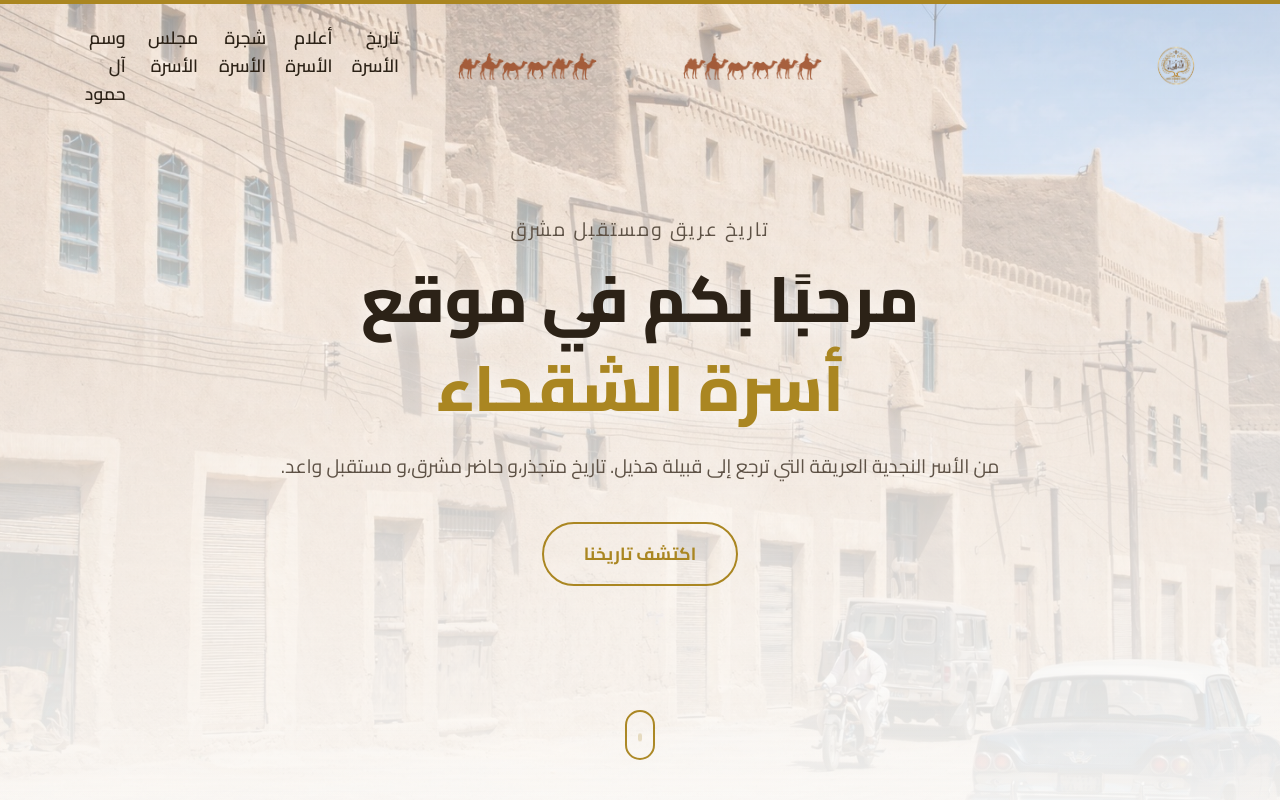
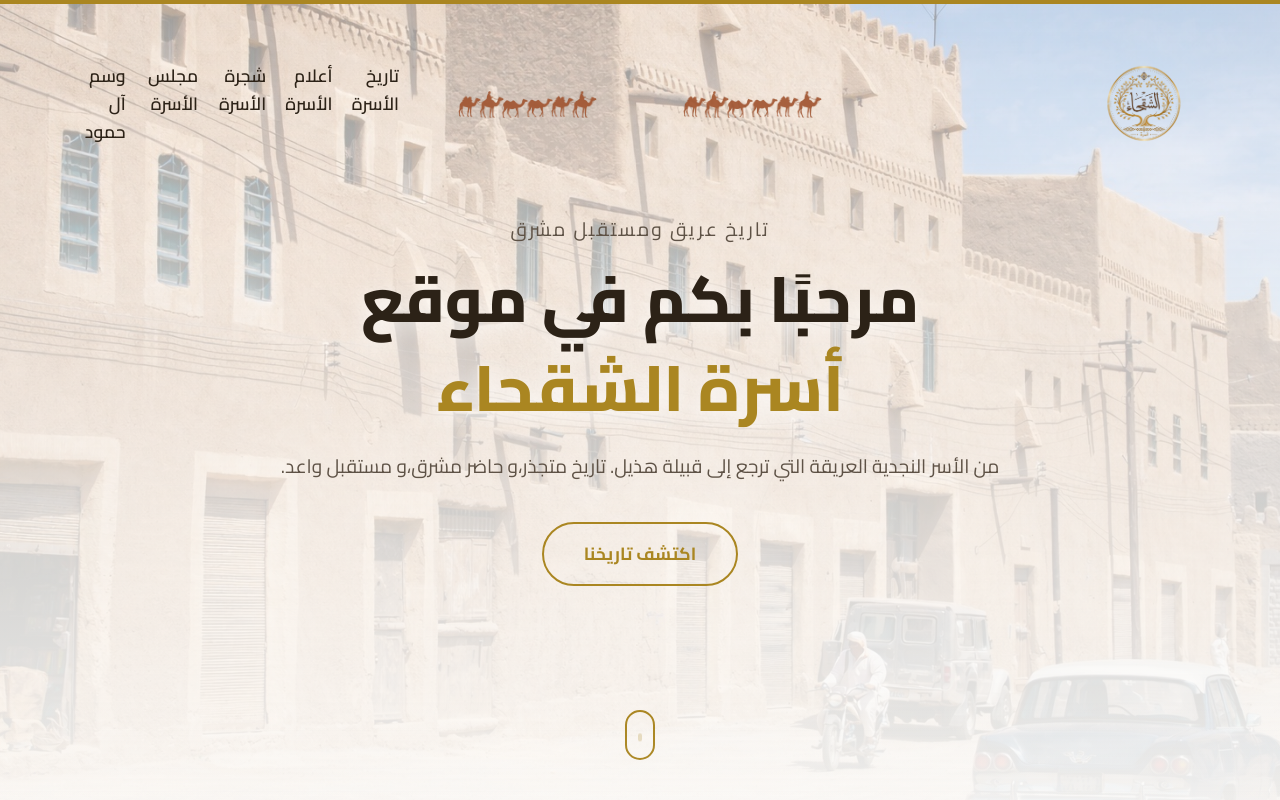
Before and after one commit to Alshagha/alshagha-website, a React (Vite) app: page / in a window 1280 px wide. Shown: the top 800 px of the page. Built offline with nearby package versions, Linux system fonts and the light colour scheme.

Commit message:
Update Navbar.css

```diff
--- a/src/components/Navbar.css
+++ b/src/components/Navbar.css
@@ -33,7 +33,7 @@
 }
 
 .navbar-logo {
-    height: 80px;
+    height: 160px;
     width: auto;
     object-fit: contain;
     transition: var(--transition);
```
